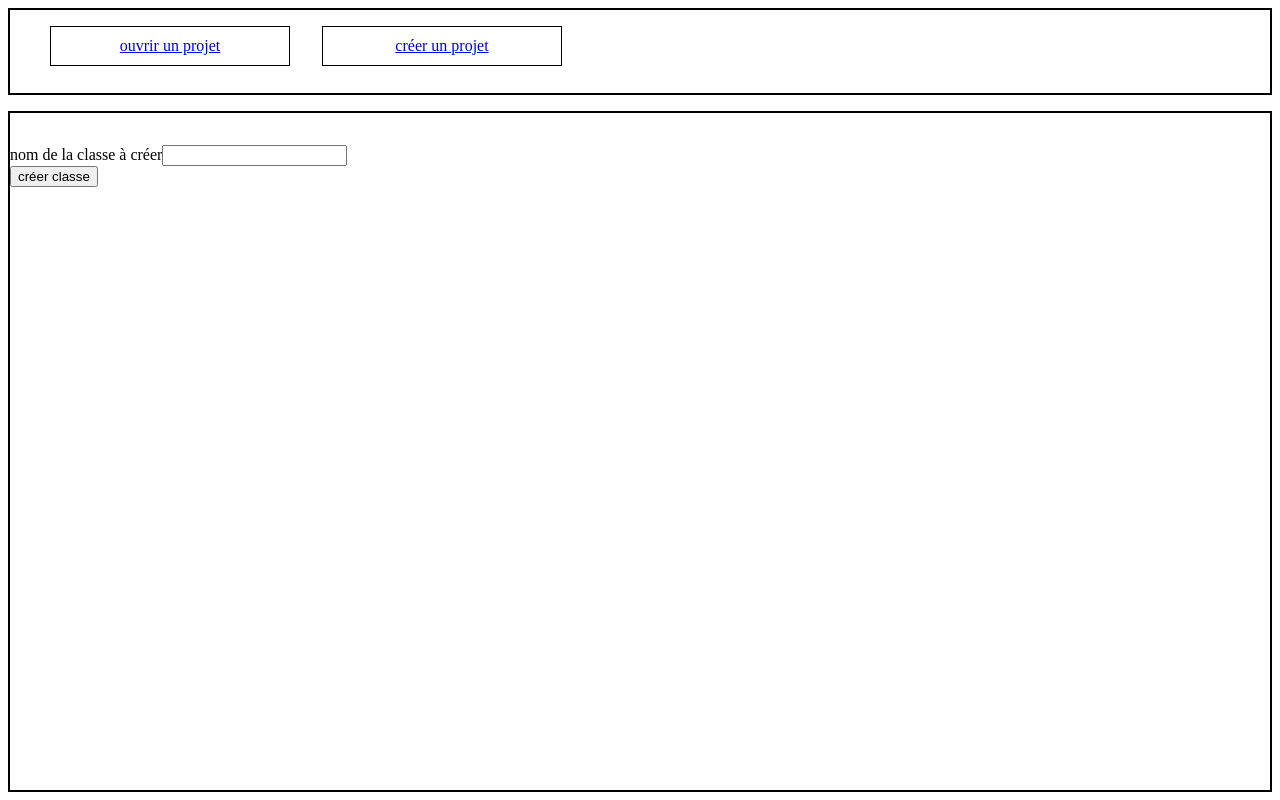
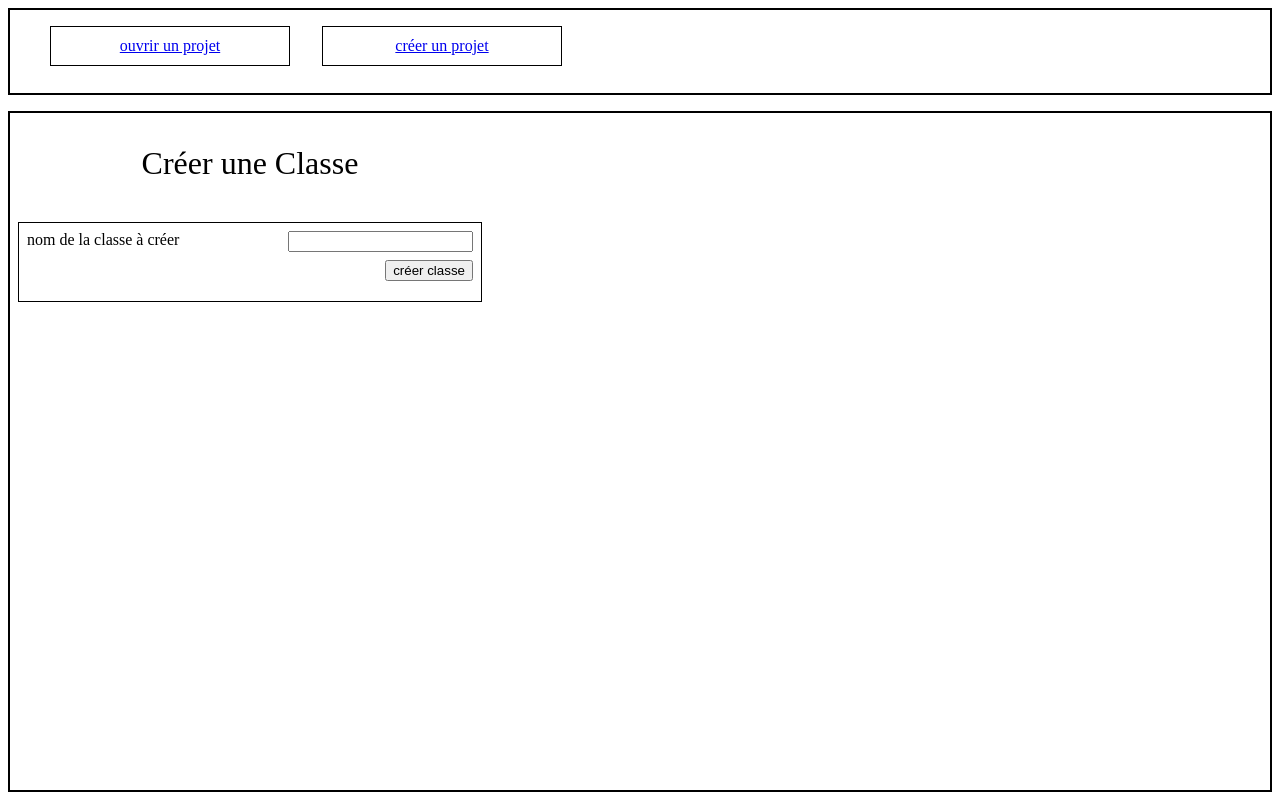
Before and after one commit to lqksdfohd/crcv4-front, an Angular app: page /projet/1/creer in a window 1280 px wide. Built offline with nearby package versions, Linux system fonts and the light colour scheme.

Commit message:
feat: mise à jour du css des composants klass-createur et projet-createur

```diff
--- a/src/app/projet-afficheur/klass-createur/klass-createur.component.css
+++ b/src/app/projet-afficheur/klass-createur/klass-createur.component.css
@@ -0,0 +1,36 @@
+div#container-klass-createur{
+    display: flex;
+    flex-direction: column;
+    width: 30rem;
+}
+
+div#titre{
+    display: flex;
+    justify-content: center;
+    font-size: xx-large;
+    align-items: center;
+    margin-bottom: 2rem;
+}
+
+.espacement{
+    margin: 0.5rem;
+}
+
+.formulaire{
+    box-sizing: border-box;
+    padding: 0.5rem;
+    border: solid 1px black;
+    height: 5rem;
+    display: flex;
+    flex-direction: column;
+}
+
+div.unite-formulaire{
+    display: flex;
+    justify-content: space-between;
+    margin-bottom: 0.5rem;
+}
+
+div.unite-logique{
+    margin-left: auto;
+}
--- a/src/app/projet-afficheur/klass-createur/klass-createur.component.html
+++ b/src/app/projet-afficheur/klass-createur/klass-createur.component.html
@@ -1,11 +1,12 @@
 <div id="container-klass-createur">
-    <div id="formulaire">
-        <div id="unite-formulaire">
+    <div id="titre">Créer une Classe</div>
+    <main class="espacement formulaire">
+        <div class="unite-formulaire">
             <label for="nom-klass">nom de la classe à créer</label>
             <input type="text" id="nom-klass" #nomKlass>
         </div>
-        <div id="unite-logique">
+        <div class="unite-logique">
             <button (click)="creerKlass(nomKlass.value)">créer classe</button>
         </div>
-    </div>
+    </main>
 </div>
--- a/src/app/projet-createur/projet-createur.component.css
+++ b/src/app/projet-createur/projet-createur.component.css
@@ -1,7 +1,6 @@
 div#container-creer-projet{
-    display: grid;
-    grid-template-rows: 1fr 1fr 5fr;
-    height: 100%;
+    display: flex;
+    flex-direction: column;
 }
 
 .espacement{
@@ -13,9 +12,10 @@ div#titre-container{
     justify-content: center;
     font-size: xx-large;
     align-items: center;
+    margin-bottom: 2rem;
 }
 
-div#items{
+div#formulaire{
     display: flex;
     flex-direction: column;
     justify-content: space-evenly;
@@ -23,12 +23,13 @@ div#items{
     border: 1px solid;
 }
 
-div#unite-input{
+div#unite-formulaire{
     display: flex;
     justify-content: space-between;
+    margin-bottom: 0.5rem;
 }
 
-div#unite-validation{
+div#unite-logique{
     display: flex;
     justify-content: flex-end;
 }
--- a/src/app/projet-createur/projet-createur.component.html
+++ b/src/app/projet-createur/projet-createur.component.html
@@ -1,11 +1,11 @@
 <div class="espacement largeur" id="container-creer-projet">
     <div id="titre-container">Créer un projet</div>
-    <div id="items">
-        <div id="unite-input">
+    <div id="formulaire">
+        <div id="unite-formulaire">
             <label for="nom-projet"> nom du projet à créer</label>
             <input type="text" #nomProjet>
         </div>
-        <div id="unite-validation">
+        <div id="unite-logique">
             <button (click)="creerProjet(nomProjet.value)">valider</button>
         </div>
     </div>
```
